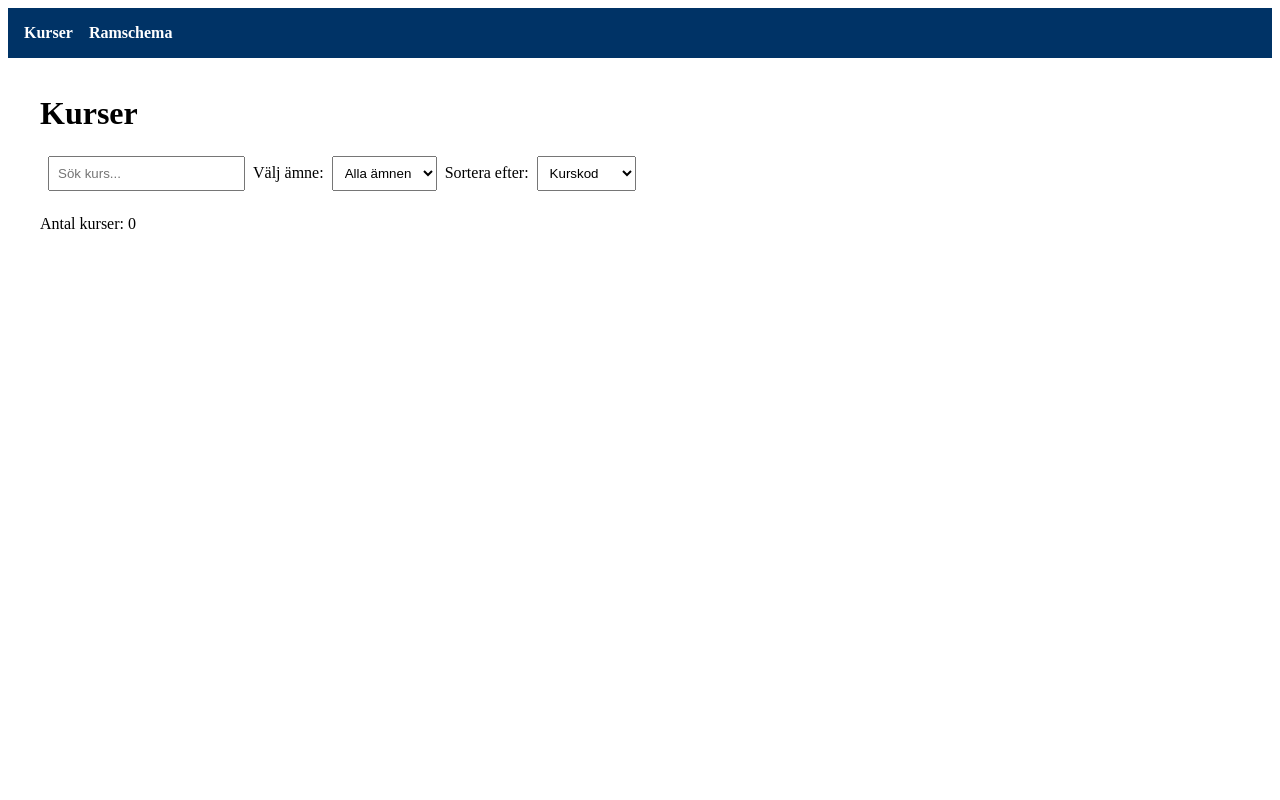
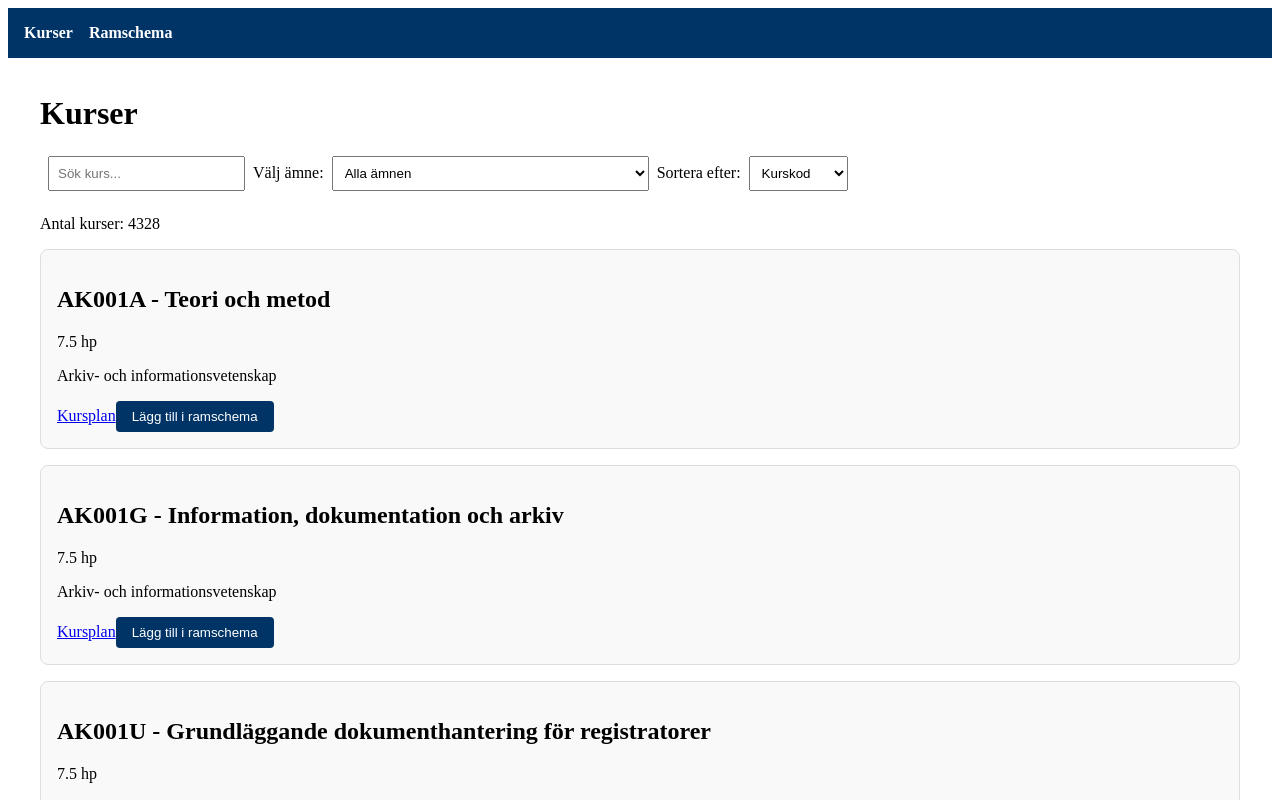
Before and after one commit to Coco10023/kurswebb, an Angular app: page /courses in a window 1280 px wide. Shown: the top 800 px of the page. Built offline with nearby package versions, Linux system fonts and the light colour scheme.

Commit message:
Ändrar till signal baserad gränssnitt för att alla kurser ska ses från början

```diff
--- a/src/app/pages/courses/courses.html
+++ b/src/app/pages/courses/courses.html
@@ -4,17 +4,19 @@
 <input
   type="text"
   placeholder="Sök kurs..."
-  [(ngModel)]="searchText">
+  [ngModel]="searchText()"
+  (ngModelChange)="searchText.set($event)">
 
 <!-- Dropdown för filtrering på ämne -->
 <label for="subject">Välj ämne:</label>
 
-<select id="subject" [(ngModel)]="selectedSubject">
-  <!-- Visar samtliga ämnen -->
+<select
+  id="subject"
+  [ngModel]="selectedSubject()"
+  (ngModelChange)="selectedSubject.set($event)">
   <option value="">Alla ämnen</option>
 
-  <!-- Skapar en lista med tillgängliga ämnen -->
-  @for (subject of subjects; track subject) {
+  @for (subject of subjects(); track subject) {
     <option [value]="subject">{{ subject }}</option>
   }
 </select>
@@ -22,7 +24,10 @@
 <!-- Dropdown för sortering av kurser -->
 <label for="sort">Sortera efter:</label>
 
-<select id="sort" [(ngModel)]="sortBy">
+<select
+  id="sort"
+  [ngModel]="sortBy()"
+  (ngModelChange)="sortBy.set($event)">
   <option value="courseCode">Kurskod</option>
   <option value="courseName">Kursnamn</option>
   <option value="points">Poäng</option>
@@ -30,23 +35,22 @@
 </select>
 
 <!-- Visar antal kurser efter sökning och filtrering -->
-<p>Antal kurser: {{ filteredCourses.length }}</p>
+<p>Antal kurser: {{ filteredCourses().length }}</p>
 
 <!-- Skriver ut alla filtrerade kurser -->
-@for (course of filteredCourses; track course.courseCode) {
+@for (course of filteredCourses(); track course.courseCode) {
   <article>
     <h2>{{ course.courseCode }} - {{ course.courseName }}</h2>
 
-    <!-- Kursens högskolepoäng -->
     <p>{{ course.points }} hp</p>
-
-    <!-- Kursens ämnesområde -->
     <p>{{ course.subject }}</p>
 
-    <!-- Länk till kursplan -->
     <a [href]="course.syllabus" target="_blank">Kursplan</a>
 
-    <button type="button" (click)="addToSchedule(course)"> Lägg till i ramschema </button>
-
+    <button
+      type="button"
+      (click)="addToSchedule(course)">
+      Lägg till i ramschema
+    </button>
   </article>
 }
--- a/src/app/pages/courses/courses.ts
+++ b/src/app/pages/courses/courses.ts
@@ -1,8 +1,9 @@
-import { Component, OnInit } from '@angular/core';
+import { Component, computed, inject, signal } from '@angular/core';
 import { CourseService } from '../../services/course';
+import { ScheduleService } from '../../services/schedule';
 import { Course } from '../../models/course';
 import { FormsModule } from '@angular/forms';
-import { ScheduleService } from '../../services/schedule';
+import { toSignal } from '@angular/core/rxjs-interop';
 
 @Component({
   selector: 'app-courses',
@@ -11,71 +12,48 @@ import { ScheduleService } from '../../services/schedule';
   templateUrl: './courses.html',
   styleUrl: './courses.css'
 })
+export class Courses {
+  private courseService = inject(CourseService);
+  private scheduleService = inject(ScheduleService);
 
-export class Courses implements OnInit {
+  searchText = signal('');
+  selectedSubject = signal('');
+  sortBy = signal<keyof Course>('courseCode');
 
-  // Array som lagrar alla kurser från JSON-filen
-  courses: Course[] = [];
+  courses = toSignal(this.courseService.getCourses(), {
+    initialValue: [] as Course[]
+  });
 
-  // Injicerar CourseService för att kunna hämta kursdata
-  constructor(private courseService: CourseService,
-    private scheduleService: ScheduleService
-  ) {}
+  subjects = computed(() => {
+    return [...new Set(this.courses().map(course => course.subject))].sort();
+  });
 
-  // Körs när komponenten laddas
-  ngOnInit(): void {
+  filteredCourses = computed(() => {
+    const search = this.searchText().toLowerCase();
+    const subject = this.selectedSubject();
+    const sort = this.sortBy();
 
-    // Hämtar kursdata från CourseService och sparar i courses-arrayen
-    this.courseService.getCourses().subscribe((data) => {
-      this.courses = data;
+    const filtered = this.courses().filter(course => {
+      const matchesSearch =
+        course.courseName.toLowerCase().includes(search) ||
+        course.courseCode.toLowerCase().includes(search);
+
+      const matchesSubject =
+        subject === '' || course.subject === subject;
+
+      return matchesSearch && matchesSubject;
     });
-  }
+
+    return filtered.sort((a, b) => {
+      if (sort === 'points') {
+        return a.points - b.points;
+      }
+
+      return String(a[sort]).localeCompare(String(b[sort]));
+    });
+  });
 
   addToSchedule(course: Course): void {
     this.scheduleService.addCourse(course);
   }
-
-  // Variabel för sökning på kurskod eller kursnamn
-  searchText: string = '';
-
-  // Variabel för valt ämne i dropdown-menyn
-  selectedSubject: string = '';
-
-  // Variabel som styr vilken sortering som används
-  sortBy: string = 'courseCode';
-
-  // Returnerar filtrerade och sorterade kurser
-  get filteredCourses(): Course[] {
-
-    // Filtrerar kurser baserat på söktext och valt ämne
-    const filtered = this.courses.filter(course => {
-
-      const matchesSearch =
-        course.courseName.toLowerCase().includes(this.searchText.toLowerCase()) ||
-        course.courseCode.toLowerCase().includes(this.searchText.toLowerCase());
-
-      const matchesSubject =
-        this.selectedSubject === '' || course.subject === this.selectedSubject;
-
-      return matchesSearch && matchesSubject;
-    });
-
-    // Sorterar den filtrerade listan
-    return filtered.sort((a, b) => {
-
-      // Numerisk sortering för högskolepoäng
-      if (this.sortBy === 'points') {
-        return a.points - b.points;
-      }
-
-      // Alfabetisk sortering för övriga fält
-      return String(a[this.sortBy as keyof Course])
-        .localeCompare(String(b[this.sortBy as keyof Course]));
-    });
-  }
-
-  // Hämtar unika ämnen för dropdown-menyn och sorterar dem alfabetiskt
-  get subjects(): string[] {
-    return [...new Set(this.courses.map(course => course.subject))].sort();
-  }
 }
```
